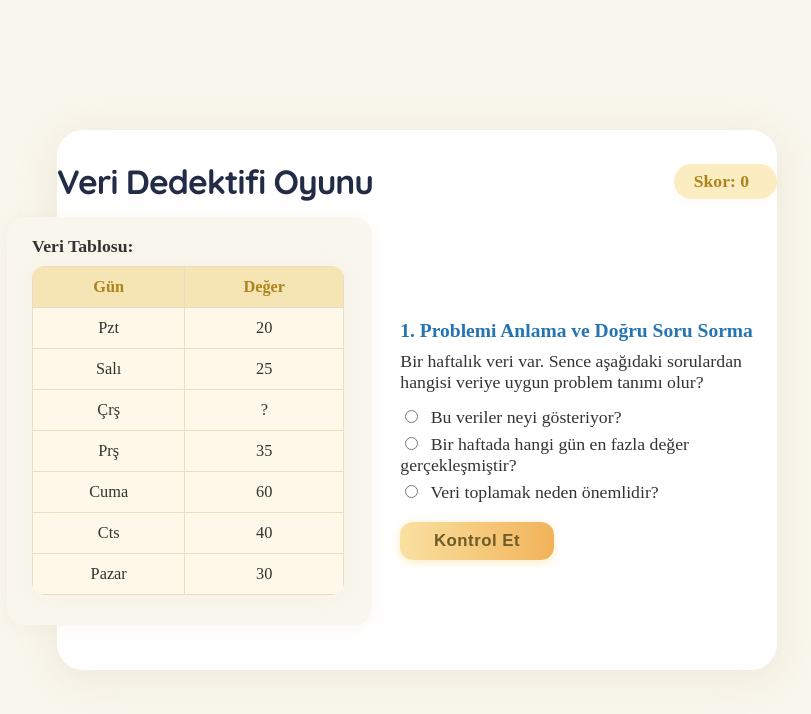
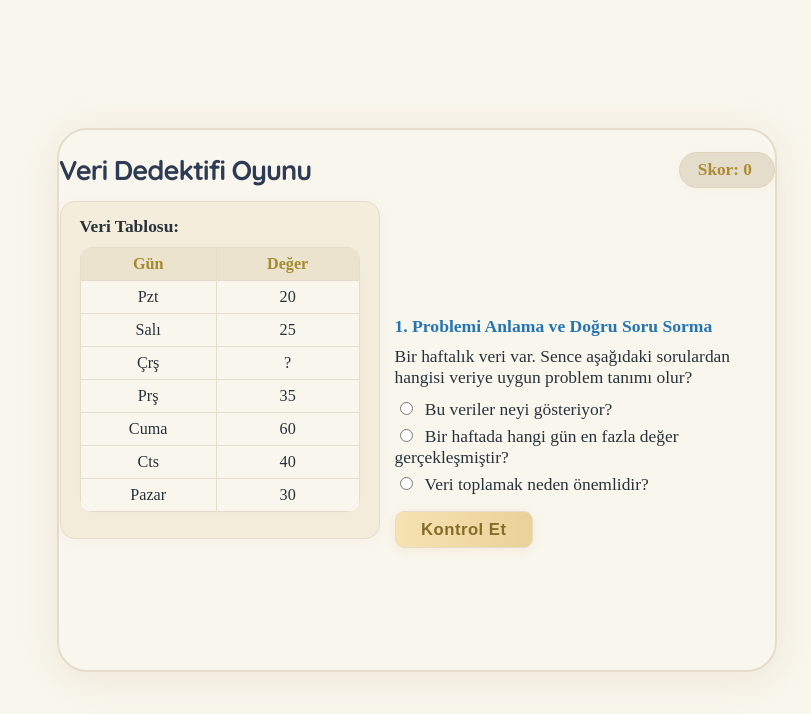
Before and after one commit to HakanGnes/Analiz, a plain HTML site: page index.html in a window 1280 px wide. Shown: the whole page, without its empty margins (223-1034 px from the left). Drawn offline with nearby package versions, Linux system fonts and the light colour scheme.

Commit message:
Update index.html

```diff
--- a/index.html
+++ b/index.html
@@ -22,121 +22,123 @@
     }
     .container {
       width: 720px; height: 540px;
-      background: #fff;
-      border-radius: 26px;
-      box-shadow: 0 6px 38px #e2d5ba70;
+      background: #f9f6ed; /* Sadece ana renk */
+      border-radius: 30px;
+      box-shadow: 0 6px 36px #e0d4bb70, 0 0 0 #f9f6ed;
       padding: 0;
       position: relative;
       display: flex; flex-direction: column;
       justify-content: flex-start;
       align-items: center;
+      border: 2px solid #e5ddcb;
     }
     .headerbar {
       display: flex; align-items: center; justify-content: space-between;
-      width: 100%; padding: 30px 42px 0 42px;
+      width: 100%; padding: 22px 32px 0 32px;
     }
     .logo-title {
-      display: flex; align-items: center; gap: 13px;
       font-family: 'Quicksand', Arial, sans-serif;
     }
-    .logo-title img {
-      width: 44px; height: 44px;
-    }
     .title {
-      font-size: 2.1rem; color: #232c47; font-weight: 800;
+      font-size: 1.7rem; color: #2e3b54; font-weight: 800;
       letter-spacing: -1px; margin: 0;
     }
     .scorebox {
-      font-size: 1.1rem;
-      background: #fbecc2;
-      color: #ad831c;
+      font-size: 1.08rem;
+      background: #e5ddcb;
+      color: #ac8b33;
       border-radius: 40px;
-      padding: 7px 28px 7px 20px;
-      box-shadow: 0 2px 12px #f7e3b122;
+      padding: 7px 22px 7px 18px;
+      box-shadow: 0 2px 9px #e5ddcb33;
       font-weight: 700;
+      border: 1.5px solid #e0d4bb;
     }
     .layoutrow {
       display: flex; width: 100%; flex: 1;
-      margin-top: 15px;
+      margin-top: 13px;
       align-items: flex-start;
       justify-content: center;
     }
     .leftcol {
-      width: 360px; margin-right: 28px;
+      width: 280px; margin-right: 15px;
       display: flex; flex-direction: column;
-      align-items: flex-end; /* tablo sağda */
+      align-items: flex-end;
     }
     .rightcol {
-      width: 430px; display: flex;
+      width: 340px; display: flex;
       flex-direction: column;
       align-items: flex-start;
       justify-content: center;
       height: 100%;
     }
     .card {
-      background: #f9f6ed;
-      border-radius: 18px;
-      box-shadow: 0 2px 18px #e2d5ba35;
-      padding: 19px 25px 21px 25px;
+      background: #f5eddc;
+      border-radius: 15px;
+      box-shadow: 0 2px 14px #e5ddcb33;
+      padding: 14px 19px 17px 19px;
       width: 100%;
-      margin-bottom: 16px;
-      font-size: 1.11rem;
-      color: #333;
+      margin-bottom: 13px;
+      font-size: 1.09rem;
+      color: #28323b;
       display: flex;
       flex-direction: column;
       align-items: flex-start;
+      border: 1.2px solid #e5ddcb;
     }
     table {
-      width: 99%; margin: 0.5em auto 0.5em 0;
+      width: 100%; margin: 0.6em auto 0.5em 0;
       border-collapse: collapse;
-      background: #fdf8e7;
-      border-radius: 13px;
+      background: #f9f6ed;
+      border-radius: 12px;
       overflow: hidden;
-      box-shadow: 0 2px 18px #f1eadc56;
+      box-shadow: 0 2px 10px #ede2ce30;
     }
     th, td {
-      border: 1px solid #ebddc2;
-      padding: 10px 12px;
-      text-align: center; font-size: 1.02rem;
+      border: 1px solid #e5ddcb;
+      padding: 7px 9px;
+      text-align: center; font-size: 1.01rem;
     }
     th {
-      background: #f5e5b5; color: #ad831c;
+      background: #ece3ce; color: #a48b2d;
       font-weight: 700;
     }
     button {
-      background: linear-gradient(90deg, #fae1a1 0%, #f1b359 100%);
-      color: #6d5b28; font-size: 1.05rem; font-weight: 700;
-      padding: .56rem 2.1rem;
-      border: none; border-radius: 13px;
-      box-shadow: 0 2px 10px #fae1a1aa;
-      margin-top: 13px;
+      background: linear-gradient(90deg, #f6e2b2 0%, #ead198 100%);
+      color: #846d29; font-size: 1.04rem; font-weight: 700;
+      padding: .48rem 1.6rem;
+      border: none; border-radius: 9px;
+      box-shadow: 0 2px 10px #ebdebb77;
+      margin-top: 10px;
       cursor: pointer;
       transition: background .2s, transform .2s;
       letter-spacing: 0.5px;
+      border: 1.1px solid #e5ddcb;
     }
-    button:hover:enabled { background: #ffe7b4; transform: scale(1.03);}
-    button:disabled { background: #e9e0c7; color: #bbb;}
+    button:hover:enabled { background: #faeecb; transform: scale(1.02);}
+    button:disabled { background: #e8e2d4; color: #bbb;}
     label { margin-bottom: 6px; display: block;}
     input[type=radio], select { margin-right: 8px; }
     .hide { display: none !important; }
-    .correct { color: #228859; font-weight: 700;}
+    .correct { color: #238f5b; font-weight: 700;}
     .wrong { color: #e34627; font-weight: 700;}
     .chartwrap {
-      width: 94%; min-width: 320px; max-width: 420px; margin: 0 0 16px 0;
-      background: #f9f6ed;
-      border-radius: 16px;
-      box-shadow: 0 2px 12px #f1eadc39;
-      padding: 12px 8px 0 8px;
+      width: 100%; min-width: 180px; max-width: 260px; margin: 0 0 10px 0;
+      background: #f8f2de;
+      border-radius: 12px;
+      box-shadow: 0 2px 8px #e5ddcb55;
+      padding: 8px 2px 0 2px;
       display: flex; align-items: center; justify-content: center;
+      border: 1px solid #e5ddcb;
     }
     .card-ana {
       background: none;
       box-shadow: none;
       padding: 0;
       margin-bottom: 7px;
+      border: none;
     }
     .step-title {
-      font-size: 1.22rem; color: #2575b2; margin: 0 0 9px 0; font-weight: bold;
+      font-size: 1.1rem; color: #2575b2; margin: 0 0 9px 0; font-weight: bold;
     }
     .answerlist ul { padding-left: 1.2em;}
     .centered { text-align: center; width: 100%;}
@@ -167,7 +169,7 @@
       <!-- Her görev burada gösterilecek -->
       <div class="card card-ana" id="step1">
         <div class="step-title">1. Problemi Anlama ve Doğru Soru Sorma</div>
-        <div style="margin-bottom:14px;">Bir haftalık veri var. Sence aşağıdaki sorulardan hangisi veriye uygun problem tanımı olur?</div>
+        <div style="margin-bottom:11px;">Bir haftalık veri var. Sence aşağıdaki sorulardan hangisi veriye uygun problem tanımı olur?</div>
         <form id="qform1">
           <label><input type="radio" name="soru1" value="A"> Bu veriler neyi gösteriyor?</label>
           <label><input type="radio" name="soru1" value="B"> Bir haftada hangi gün en fazla değer gerçekleşmiştir?</label>
@@ -191,7 +193,7 @@
       </div>
       <div class="card card-ana hide" id="step3">
         <div class="step-title">3. Eksik ve Uç Değer Bulma</div>
-        <div style="margin-bottom:9px;">Tabloda bir eksik, bir de çok yüksek (uç) değer var. Seç bakalım!</div>
+        <div style="margin-bottom:7px;">Tabloda bir eksik, bir de çok yüksek (uç) değer var. Seç bakalım!</div>
         <form id="qform3">
           <label>Eksik gün:
             <select id="missing"><option value="">Seçiniz</option></select>
@@ -212,7 +214,7 @@
       <div class="card card-ana hide" id="step5">
         <div class="step-title">5. Veri Görselleştirme</div>
         <div style="margin-bottom:7px;">Eksik ve uç değerler olmadan, haftalık veriyi grafikte göster:</div>
-        <div class="chartwrap"><canvas id="barChart" width="320" height="160"></canvas></div>
+        <div class="chartwrap"><canvas id="barChart" width="200" height="100"></canvas></div>
         <button onclick="step(6)">Sonraki Görev</button>
       </div>
       <div class="card card-ana hide" id="step6">
@@ -228,7 +230,7 @@
       </div>
       <div class="card card-ana hide" id="step7">
         <div class="step-title">Tebrikler! Oyunu Tamamladın 🎉</div>
-        <div class="card" style="background:#fff7e3; color:#765b1c;">
+        <div class="card" style="background:#f6ecd2; color:#765b1c;">
           Başarılı bir veri dedektifi oldun!<br>Yeniden oynamak ister misin?
         </div>
         <button onclick="window.location.reload()">Yeniden Oyna</button>
@@ -330,7 +332,7 @@ function drawChart() {
       datasets: [{
         label: "Veri (eksikler ve uç değerler hariç)",
         data: data.map(d=>d.value==null||d.value==60?null:d.value),
-        backgroundColor: "#fae1a1"
+        backgroundColor: "#f6e2b2"
       }]
     },
     options: {
```
